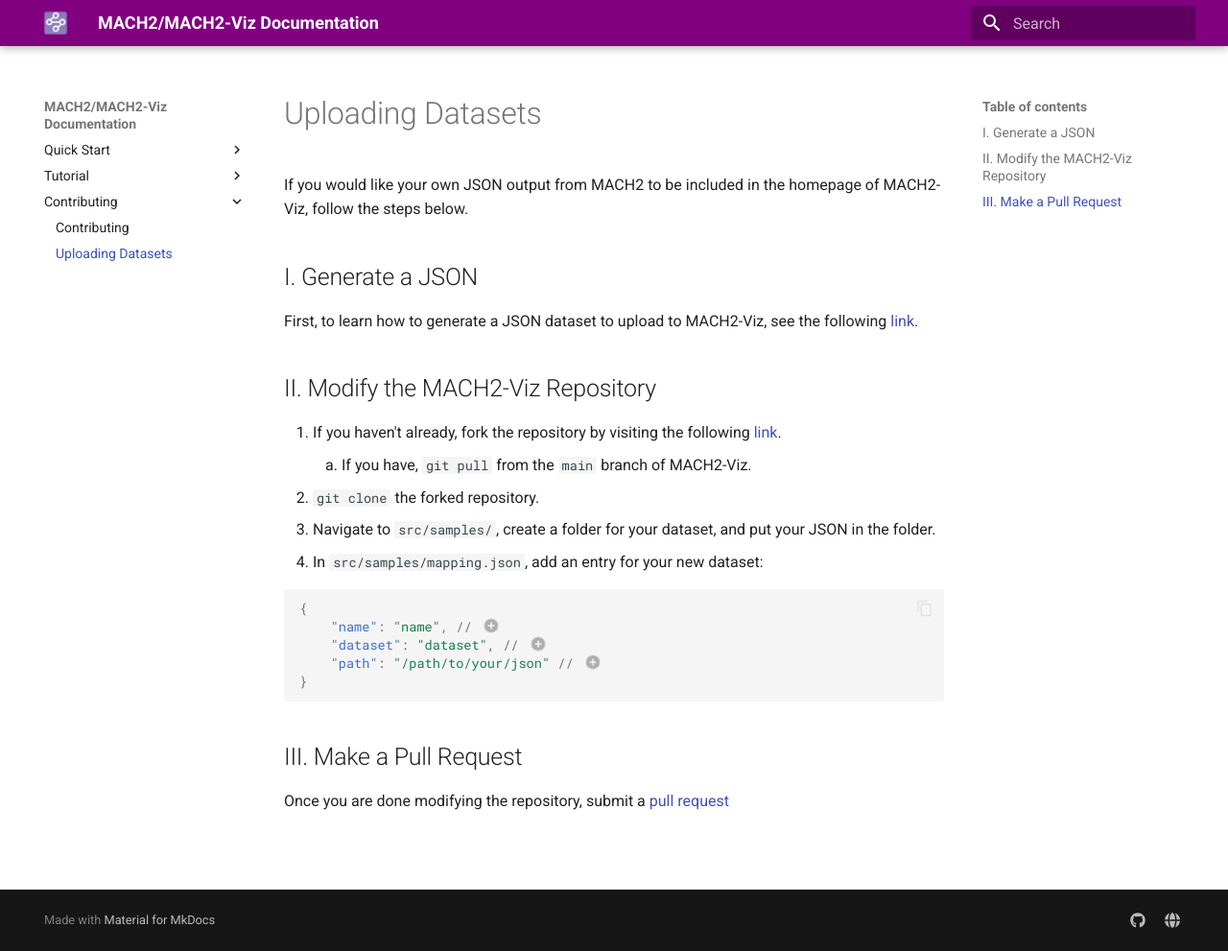
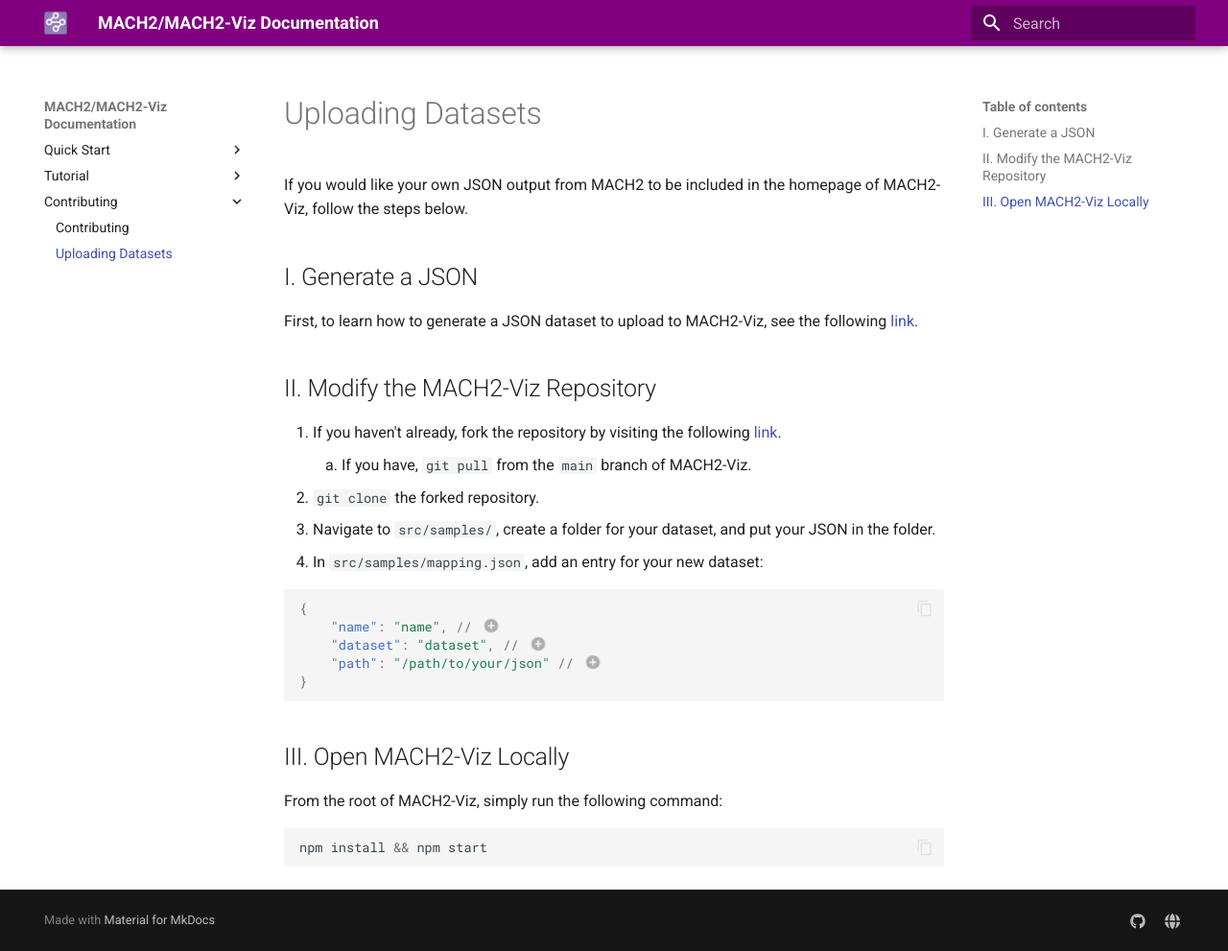
Before and after one commit to elkebir-group/mach2-docs, an MkDocs documentation site: the page built from doc/docs/upload.md, in a window 1280 px wide and 991 px high. Shown: the whole window at 96% size. Built offline with MkDocs 1.6.1 and Material for MkDocs 9.7.7, drawn with Linux system fonts in a browser that asks for light colours.

Commit message:
updated docs:

````diff
--- a/doc/docs/upload.md
+++ b/doc/docs/upload.md
@@ -26,6 +26,14 @@
 2. Likewise, this can be renamed to the name of your study.
 3. This path is relative to `src/samples/`
 
-## III. Make a Pull Request
+## III. Open MACH2-Viz Locally
 
-Once you are done modifying the repository, submit a [pull request](https://github.com/elkebir-group/mach2-viz/pulls)
+From the root of MACH2-Viz, simply run the following command:
+
+```bash
+npm install && npm start
+```
+
+<!-- ## III. Make a Pull Request
+
+Once you are done modifying the repository, submit a [pull request](https://github.com/elkebir-group/mach2-viz/pulls) -->
````
Also changed, not shown: doc/docs/contributions.md (+2 -2 lines).
